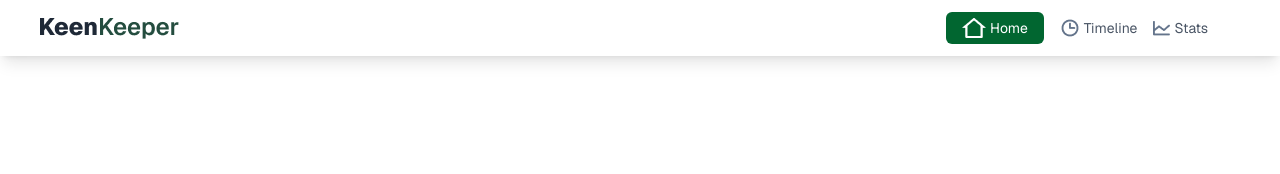
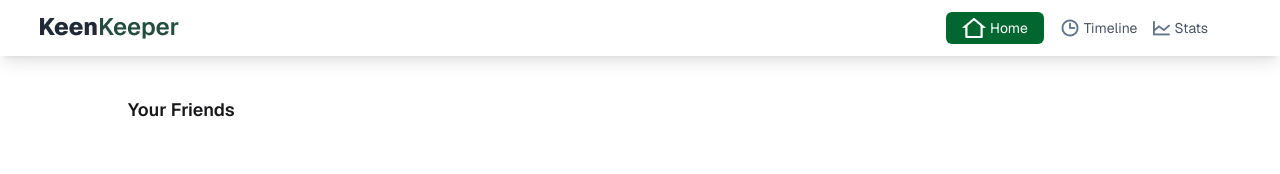
Before and after one commit to rifat-sultana/Assignment-07-keen-keeper, a React (Vite) app: page /friends in a window 1280 px wide. Shown: the top 174 px of the page. Built offline with nearby package versions, Linux system fonts and the light colour scheme.

Commit message:
add 404 error page

```diff
--- /dev/null
+++ b/public/FriendsList/friends.json
@@ -0,0 +1,122 @@
+[
+  {
+    "id": 1,
+    "name": "Emma Wilson",
+    "picture": "https://randomuser.me/api/portraits/women/1.jpg",
+    "email": "emma.wilson@example.com",
+    "days_since_contact": 5,
+    "status": "on-track",
+    "tags": ["university", "close friend"],
+    "bio": "Met during university orientation. Loves traveling and photography.",
+    "goal": 14,
+    "next_due_date": "2025-07-20"
+  },
+  {
+    "id": 2,
+    "name": "Sophia Ahmed",
+    "picture": "https://randomuser.me/api/portraits/women/2.jpg",
+    "email": "sophia.ahmed@example.com",
+    "days_since_contact": 16,
+    "status": "overdue",
+    "tags": ["school", "best friend"],
+    "bio": "Childhood friend. We grew up in the same neighborhood.",
+    "goal": 14,
+    "next_due_date": "2025-07-10"
+  },
+  {
+    "id": 3,
+    "name": "Olivia Chen",
+    "picture": "https://randomuser.me/api/portraits/women/3.jpg",
+    "email": "olivia.chen@example.com",
+    "days_since_contact": 12,
+    "status": "almost due",
+    "tags": ["work", "colleague"],
+    "bio": "Work colleague turned good friend. Enjoys coffee chats.",
+    "goal": 14,
+    "next_due_date": "2025-07-18"
+  },
+  {
+    "id": 4,
+    "name": "Ava Rahman",
+    "picture": "https://randomuser.me/api/portraits/women/4.jpg",
+    "email": "ava.rahman@example.com",
+    "days_since_contact": 2,
+    "status": "on-track",
+    "tags": ["gym", "fitness buddy"],
+    "bio": "Met at the gym. Keeps me motivated to stay fit.",
+    "goal": 10,
+    "next_due_date": "2025-07-25"
+  },
+  {
+    "id": 5,
+    "name": "Isabella Khan",
+    "picture": "https://randomuser.me/api/portraits/women/5.jpg",
+    "email": "isabella.khan@example.com",
+    "days_since_contact": 18,
+    "status": "overdue",
+    "tags": ["travel", "friend"],
+    "bio": "Travel companion. We've explored many places together.",
+    "goal": 14,
+    "next_due_date": "2025-07-08"
+  },
+  {
+    "id": 6,
+    "name": "Mia Hasan",
+    "picture": "https://randomuser.me/api/portraits/women/6.jpg",
+    "email": "mia.hasan@example.com",
+    "days_since_contact": 9,
+    "status": "almost due",
+    "tags": ["family", "cousin"],
+    "bio": "My cousin and one of my closest friends.",
+    "goal": 14,
+    "next_due_date": "2025-07-19"
+  },
+  {
+    "id": 7,
+    "name": "Liam Carter",
+    "picture": "https://randomuser.me/api/portraits/men/1.jpg",
+    "email": "liam.carter@example.com",
+    "days_since_contact": 3,
+    "status": "on-track",
+    "tags": ["work", "friend"],
+    "bio": "Office teammate. Great sense of humor.",
+    "goal": 10,
+    "next_due_date": "2025-07-24"
+  },
+  {
+    "id": 8,
+    "name": "Noah Smith",
+    "picture": "https://randomuser.me/api/portraits/men/2.jpg",
+    "email": "noah.smith@example.com",
+    "days_since_contact": 15,
+    "status": "overdue",
+    "tags": ["college", "roommate"],
+    "bio": "Former roommate. Shared lots of memories.",
+    "goal": 14,
+    "next_due_date": "2025-07-11"
+  },
+  {
+    "id": 9,
+    "name": "Ethan Brown",
+    "picture": "https://randomuser.me/api/portraits/men/3.jpg",
+    "email": "ethan.brown@example.com",
+    "days_since_contact": 11,
+    "status": "almost due",
+    "tags": ["gaming", "buddy"],
+    "bio": "Online gaming friend turned real-life buddy.",
+    "goal": 14,
+    "next_due_date": "2025-07-17"
+  },
+  {
+    "id": 10,
+    "name": "Lucas Johnson",
+    "picture": "https://randomuser.me/api/portraits/men/4.jpg",
+    "email": "lucas.johnson@example.com",
+    "days_since_contact": 1,
+    "status": "on-track",
+    "tags": ["neighbor", "friend"],
+    "bio": "Neighbor and daily walking partner.",
+    "goal": 7,
+    "next_due_date": "2025-07-26"
+  }
+]
--- /dev/null
+++ b/src/Pages/ErrorPage.jsx
@@ -0,0 +1,33 @@
+import { Link } from "react-router-dom";
+
+const ErrorPage = () => {
+  return (
+    <div className="min-h-screen flex items-center justify-center bg-gray-100 px-6">
+
+      <div className="text-center max-w-lg">
+
+        <h1 className="text-7xl font-extrabold text-gray-600 animate-bounce ">404</h1>
+
+
+        <h2 className=" bg-gradient-to-br from-gray-100 to-gray-200 text-2xl font-semibold mt-4 text-gray-700">
+          Oops! Page not found
+        </h2>
+
+
+        <p className="text-gray-500 mt-2 font-bold">
+          The page is temporarily unavailable.
+        </p>
+
+
+        <Link to="/">
+          <button className="mt-6 font-bold bg-green-800 hover:bg-green-600 text-white px-6 py-2 rounded-lg transition">
+            Go Back Home
+          </button>
+        </Link>
+
+      </div>
+    </div>
+  );
+};
+
+export default ErrorPage;
--- a/src/Pages/Home.jsx
+++ b/src/Pages/Home.jsx
@@ -1,7 +1,8 @@
 
 import Stats from "../components/Stats/Stats";
+import HeroSection from "../components/Hero/Hero";
+import Friends from "../Pages/friends";
 
-import HeroSection from "../components/Hero/Hero";
 
 const Home = () => {
   return (
@@ -10,6 +11,8 @@ const Home = () => {
 
       <HeroSection />
       <Stats />
+      <Friends/>
+
 
     </div>
   );
--- a/src/Pages/friends.jsx
+++ b/src/Pages/friends.jsx
@@ -1,13 +1,11 @@
-import HeroSection from "../components/Hero/Hero"
+
 
 const Friends = () => {
   return (
-    <div>
-
-
-
-    </div>
-  );
+   <div className="max-w-5xl mx-auto mt-10 flex justify-between">
+  <h2 className="text-lg font-semibold">Your Friends</h2>
+</div>
+  )
 };
 
 export default Friends;
--- a/src/Routes/Routes.jsx
+++ b/src/Routes/Routes.jsx
@@ -4,6 +4,7 @@ import Friends from "../Pages/friends";
 import Timeline from "../Pages/Timeline";
 import Stats from "../components/Stats/Stats";
 import Home from "../Pages/Home";
+import ErrorPage from "../Pages/ErrorPage";
 
 
 
@@ -17,6 +18,11 @@ import Home from "../Pages/Home";
       { path: "friends", element: <Friends /> },
       { path: "timeline", element: <Timeline /> },
       { path: "stats", element: <Stats /> },
+      { path: "*" , element:<ErrorPage />  },
+
+
+
+
     ],
   },
 ]);
```
